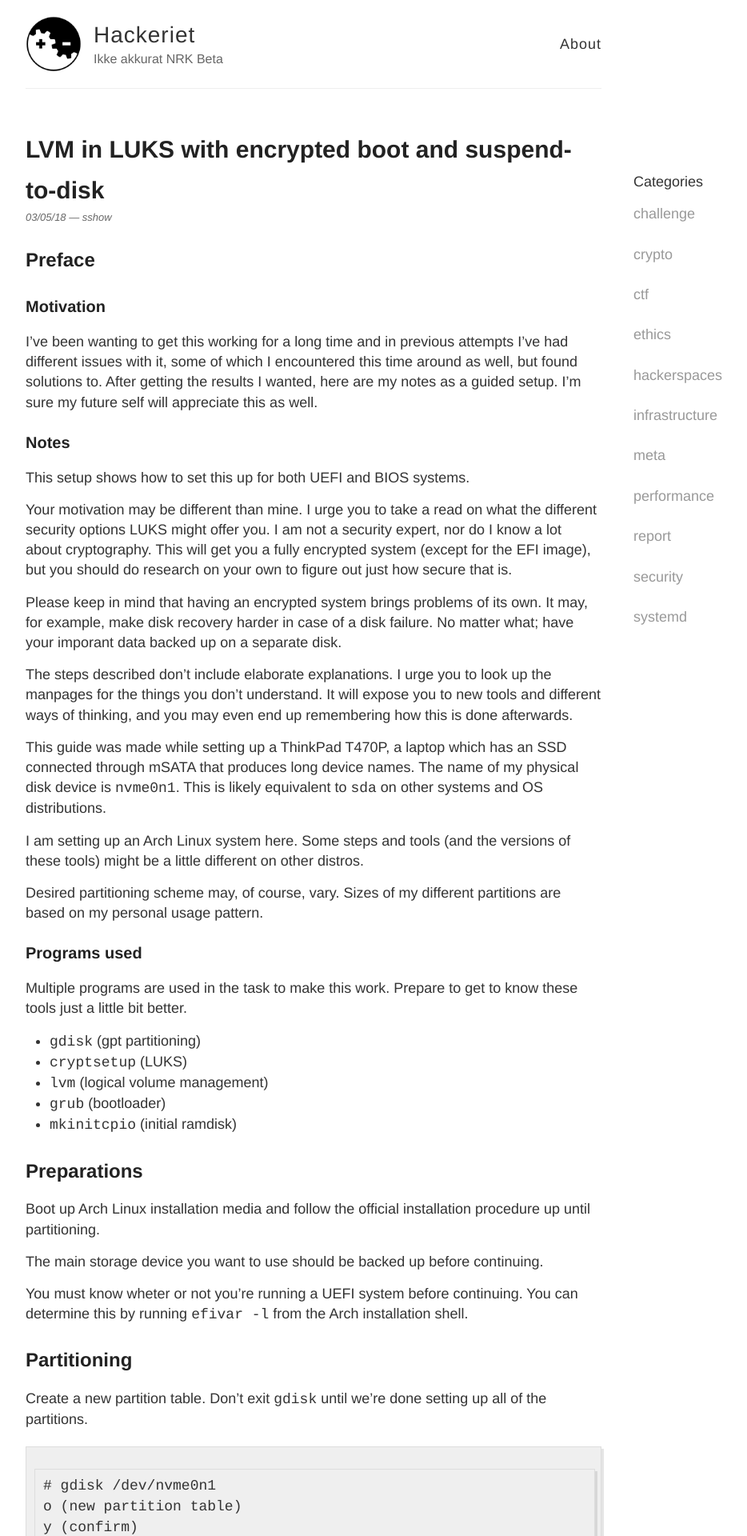
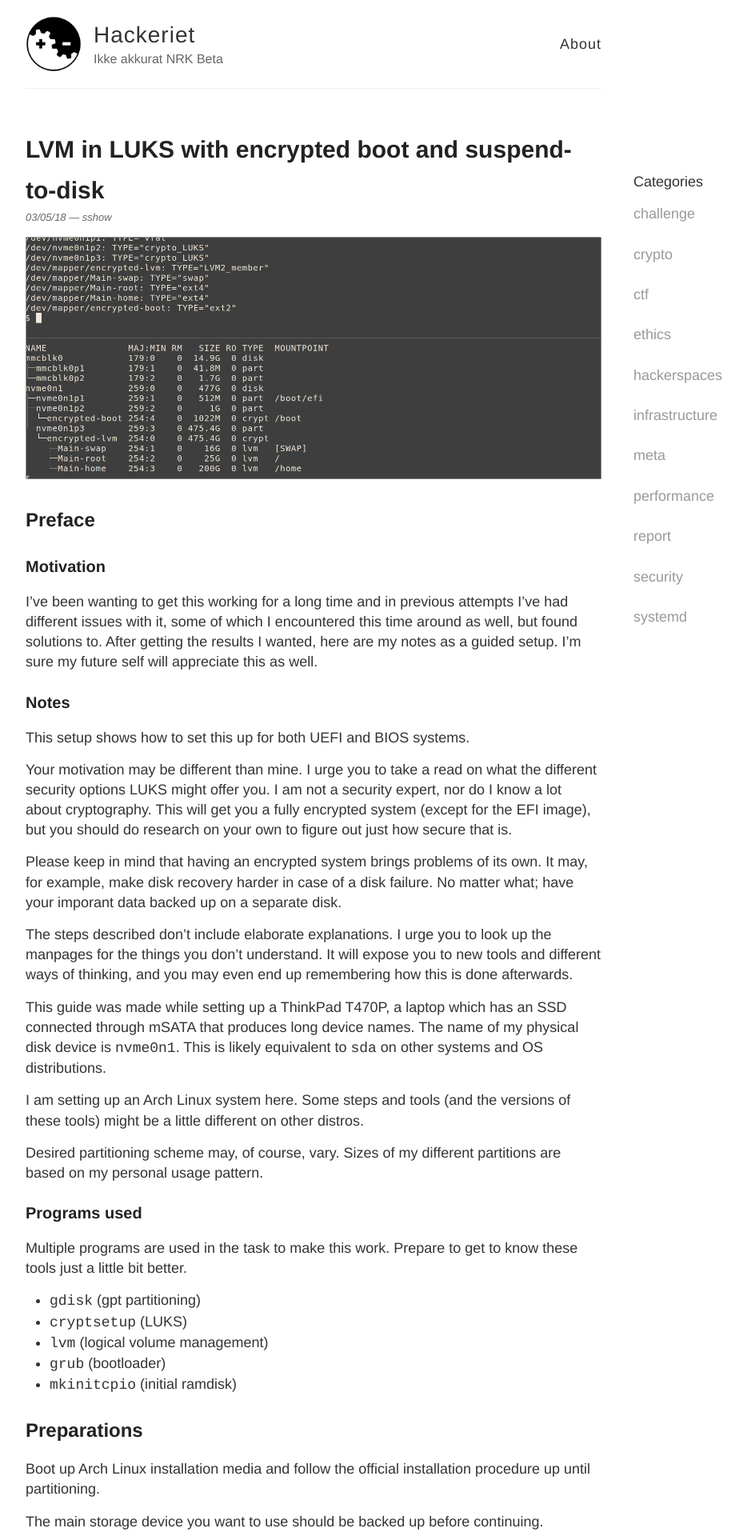
Before and after one commit to labanskoller/hackeriet_blog, a Jekyll site: the page built from _posts/2018-05-03-lvm-in-luks-with-encrypted-boot-partition-and-suspend-to-disk.md, in a window 1280 px wide. Shown: the top 1920 px of the page at 80% size, without its empty margins (248-1182 px from the left). Built offline with Jekyll 4.4.1, drawn with Linux system fonts in a browser that asks for light colours.

Commit message:
Add picture to post

```diff
--- a/_posts/2018-05-03-lvm-in-luks-with-encrypted-boot-partition-and-suspend-to-disk.md
+++ b/_posts/2018-05-03-lvm-in-luks-with-encrypted-boot-partition-and-suspend-to-disk.md
@@ -4,6 +4,8 @@ title: "LVM in LUKS with encrypted boot and suspend-to-disk"
 author: sshow
 category: security
 ---
+
+![LVM in LUKS - lsblk and blkid terminal output](/images/luks-lvm-lsblk-blkid.png)
 
 ## Preface
 
```
Also changed, not shown: images/luks-lvm-lsblk-blkid.png (added).
